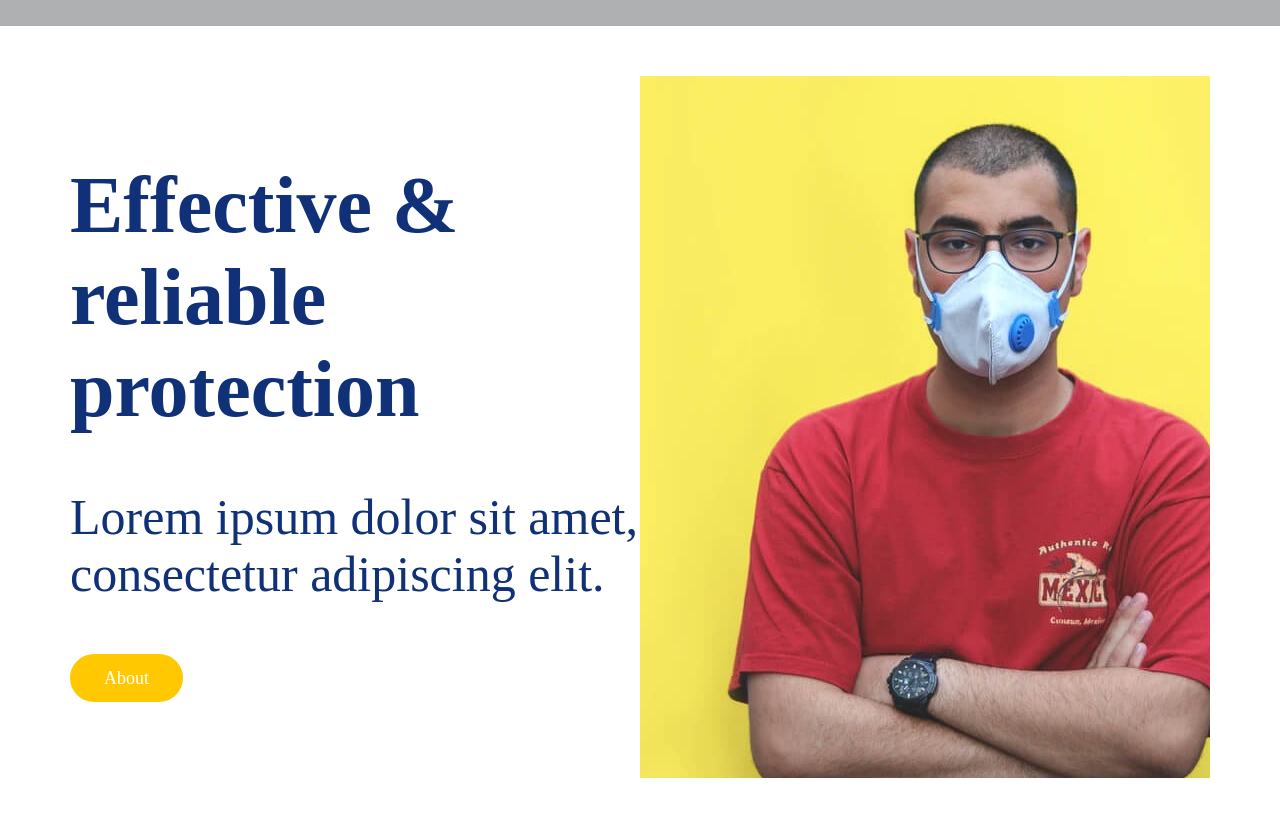
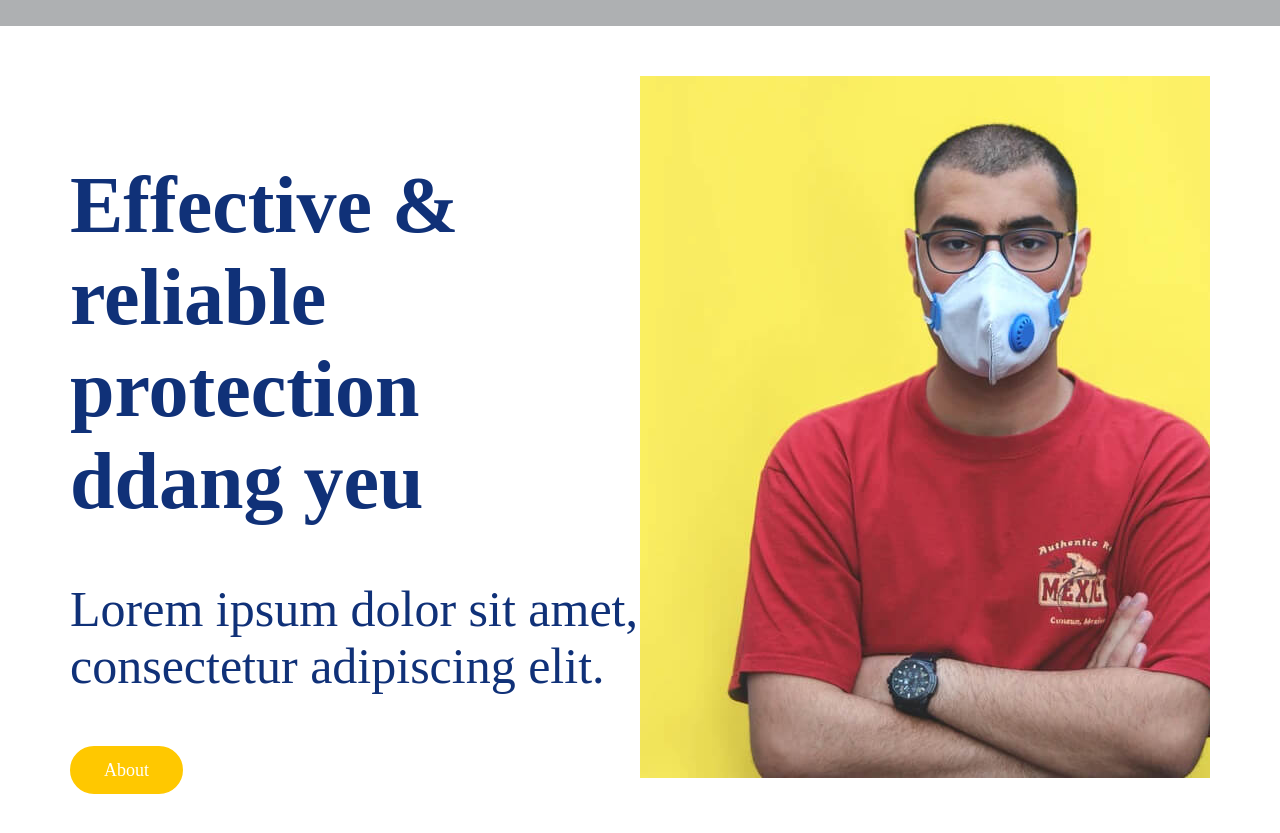
Before and after one commit to Hiencute-dev/demo, a plain HTML site: page index.html in a window 1280 px wide. Shown: the part 1620-2453 px from the top of the page. Drawn offline with nearby package versions, Linux system fonts and the light colour scheme; a web font is replaced by a local one.

Commit message:
new update

```diff
--- a/index.html
+++ b/index.html
@@ -224,7 +224,7 @@
                             Effective &
                             <br>
                              reliable <br>
-                             protection
+                             protection ddang yeu
                         </h1>
                         <p class="inner-desc">Lorem ipsum dolor sit amet, consectetur adipiscing elit.</p>
                         <a href="" class="button button-two">About</a>
```
